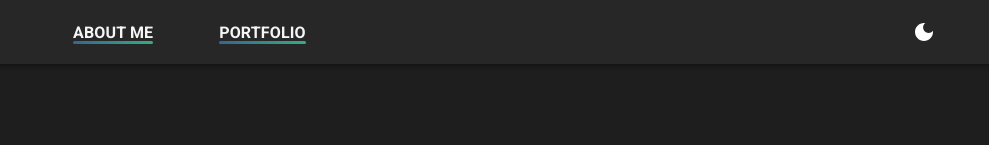
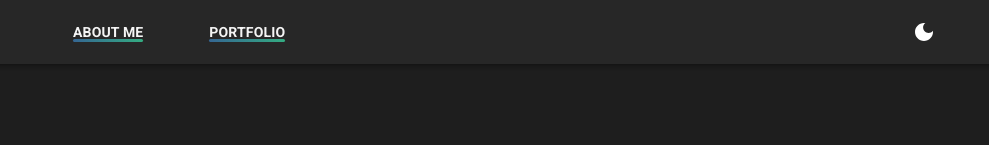
Before and after one commit to gbrissi/personal-website, a React (Vite) app in the folder portfolio/: page / in a window 1280 px wide. Shown: the top 145 px of the page, without its empty margins (144-1133 px from the left). Built offline with nearby package versions, Linux system fonts and the light colour scheme.

Commit message:
style: changing header links font-size

```diff
--- a/portfolio/src/components/header.tsx
+++ b/portfolio/src/components/header.tsx
@@ -20,14 +20,14 @@ function Header(props:any) {
             <StyledDivision>
               <Redirect href='#about-me'>
                 <Button color={props.color}>
-                  <CustomTypography sx={{cursor:'pointer'}} variant='body1'>About me</CustomTypography>
+                  <CustomTypography sx={{cursor:'pointer'}} variant='body2'>About me</CustomTypography>
                 </Button>
               </Redirect>
             </StyledDivision>
             <StyledDivision>
               <Redirect href='#portfolio'>
                 <Button color={props.color}>
-                  <CustomTypography sx={{cursor:'pointer'}} variant='body1'>Portfolio</CustomTypography>
+                  <CustomTypography sx={{cursor:'pointer'}} variant='body2'>Portfolio</CustomTypography>
                 </Button>
               </Redirect>
             </StyledDivision>
```
